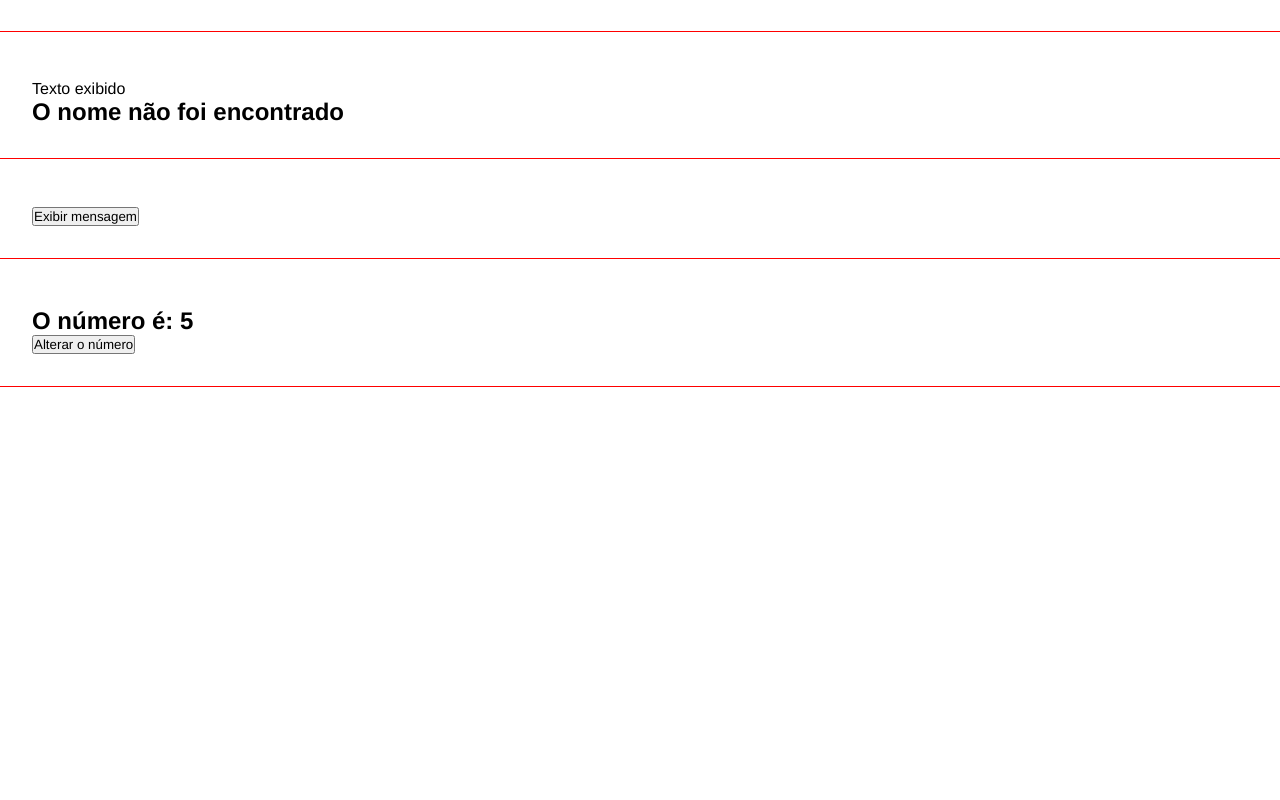
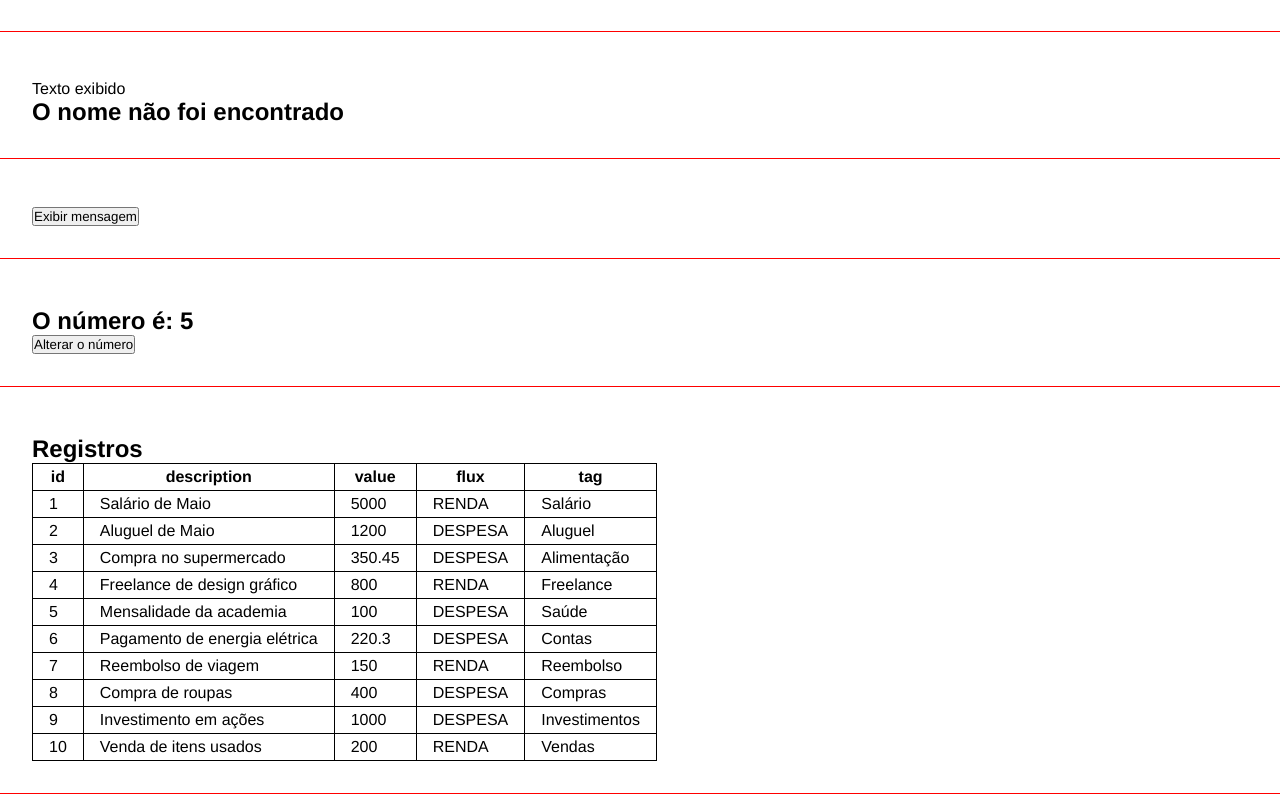
Before and after one commit to JorderGomes/estudo-angular, an Angular app in the folder estudo-angular/: page / in a window 1280 px wide. Shown: the part 422-1222 px from the top of the page. Built offline with nearby package versions, Linux system fonts and the light colour scheme.

Commit message:
list render with ngfor

```diff
--- a/estudo-angular/src/app/app.component.html
+++ b/estudo-angular/src/app/app.component.html
@@ -4,3 +4,4 @@
 <app-if-render></app-if-render>
 <app-events></app-events>
 <app-emiter></app-emiter>
+<app-list-render></app-list-render>
--- a/estudo-angular/src/app/app.module.ts
+++ b/estudo-angular/src/app/app.module.ts
@@ -10,6 +10,7 @@ import { IfRenderComponent } from './components/if-render/if-render.component';
 import { EventsComponent } from './components/events/events.component';
 import { EmiterComponent } from './components/emiter/emiter.component';
 import { ChangeNumberComponent } from './components/change-number/change-number.component';
+import { ListRenderComponent } from './components/list-render/list-render.component';
 
 @NgModule({
   declarations: [
@@ -20,7 +21,8 @@ import { ChangeNumberComponent } from './components/change-number/change-number.
     IfRenderComponent,
     EventsComponent,
     EmiterComponent,
-    ChangeNumberComponent
+    ChangeNumberComponent,
+    ListRenderComponent
   ],
   imports: [
     BrowserModule,
--- /dev/null
+++ b/estudo-angular/src/app/components/list-render/list-render.component.css
@@ -0,0 +1,5 @@
+table, th, td {
+    border: 1px solid black;
+    border-collapse: collapse;
+    padding: 4px 16px;
+}
--- /dev/null
+++ b/estudo-angular/src/app/components/list-render/list-render.component.html
@@ -0,0 +1,23 @@
+<div class="aula">
+    <h2>Registros</h2>
+    <table>
+        <thead>
+            <tr>
+                <th>id</th>
+                <th>description</th>
+                <th>value</th>
+                <th>flux</th>
+                <th>tag</th>
+            </tr>
+        </thead>
+        <tbody>
+            <tr *ngFor="let record of records">
+                <td>{{record.id}}</td>
+                <td>{{record.description}}</td>
+                <td>{{record.value}}</td>
+                <td>{{record.flux}}</td>
+                <td>{{record.tag}}</td>
+            </tr>
+        </tbody>
+    </table>
+</div>
--- /dev/null
+++ b/estudo-angular/src/app/components/list-render/list-render.component.ts
@@ -0,0 +1,85 @@
+import { Component } from '@angular/core';
+
+@Component({
+  selector: 'app-list-render',
+  templateUrl: './list-render.component.html',
+  styleUrl: './list-render.component.css'
+})
+export class ListRenderComponent {
+
+  records = [
+    {
+        "id": 1,
+        "description": "Salário de Maio",
+        "value": 5000.00,
+        "flux": "RENDA",
+        "tag": "Salário"
+    },
+    {
+        "id": 2,
+        "description": "Aluguel de Maio",
+        "value": 1200.00,
+        "flux": "DESPESA",
+        "tag": "Aluguel"
+    },
+    {
+        "id": 3,
+        "description": "Compra no supermercado",
+        "value": 350.45,
+        "flux": "DESPESA",
+        "tag": "Alimentação"
+    },
+    {
+        "id": 4,
+        "description": "Freelance de design gráfico",
+        "value": 800.00,
+        "flux": "RENDA",
+        "tag": "Freelance"
+    },
+    {
+        "id": 5,
+        "description": "Mensalidade da academia",
+        "value": 100.00,
+        "flux": "DESPESA",
+        "tag": "Saúde"
+    },
+    {
+        "id": 6,
+        "description": "Pagamento de energia elétrica",
+        "value": 220.30,
+        "flux": "DESPESA",
+        "tag": "Contas"
+    },
+    {
+        "id": 7,
+        "description": "Reembolso de viagem",
+        "value": 150.00,
+        "flux": "RENDA",
+        "tag": "Reembolso"
+    },
+    {
+        "id": 8,
+        "description": "Compra de roupas",
+        "value": 400.00,
+        "flux": "DESPESA",
+        "tag": "Compras"
+    },
+    {
+        "id": 9,
+        "description": "Investimento em ações",
+        "value": 1000.00,
+        "flux": "DESPESA",
+        "tag": "Investimentos"
+    },
+    {
+        "id": 10,
+        "description": "Venda de itens usados",
+        "value": 200.00,
+        "flux": "RENDA",
+        "tag": "Vendas"
+    }
+];
+
+
+
+}
```
Also changed, not shown: 1 other file (tests, documents, lock files or other folders).
